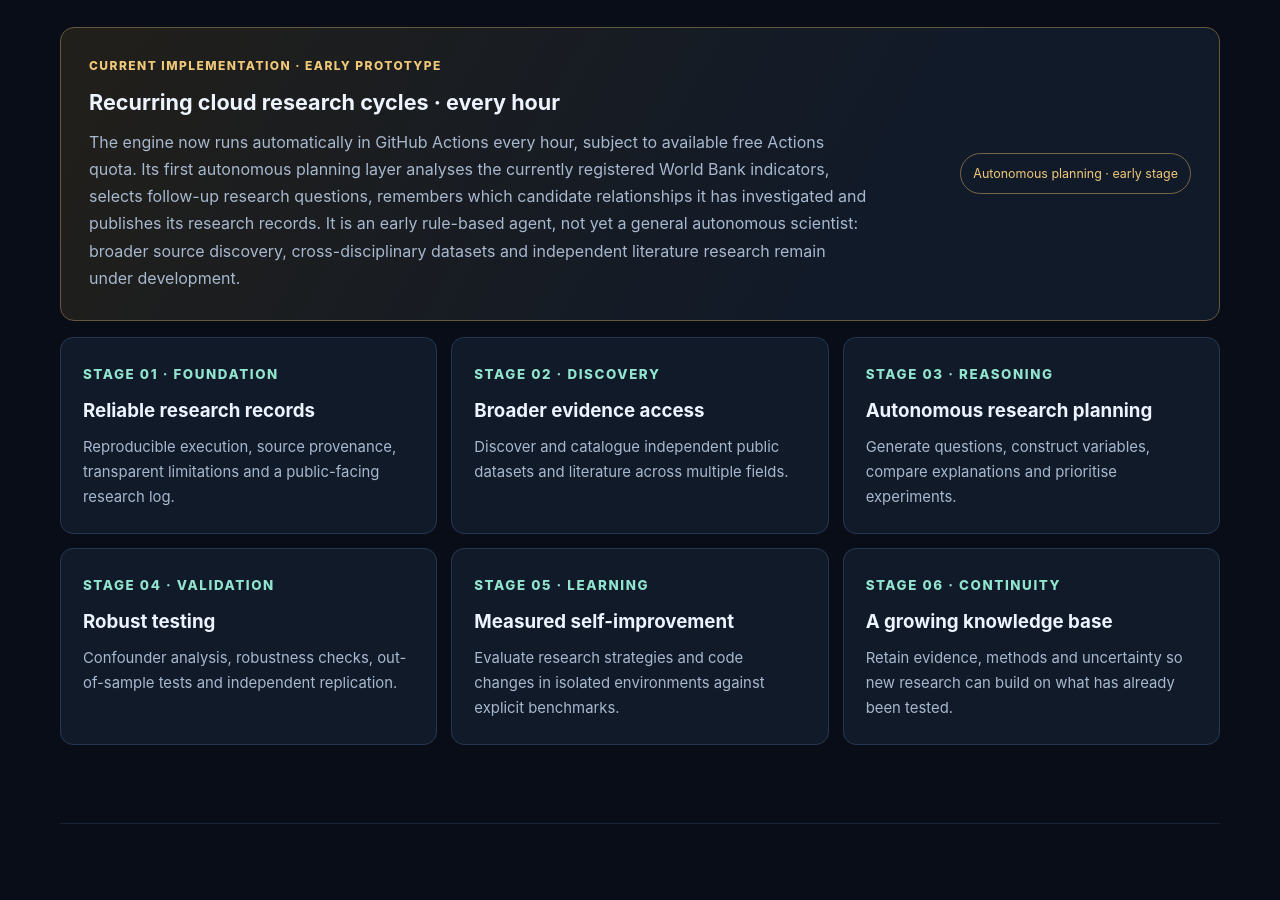
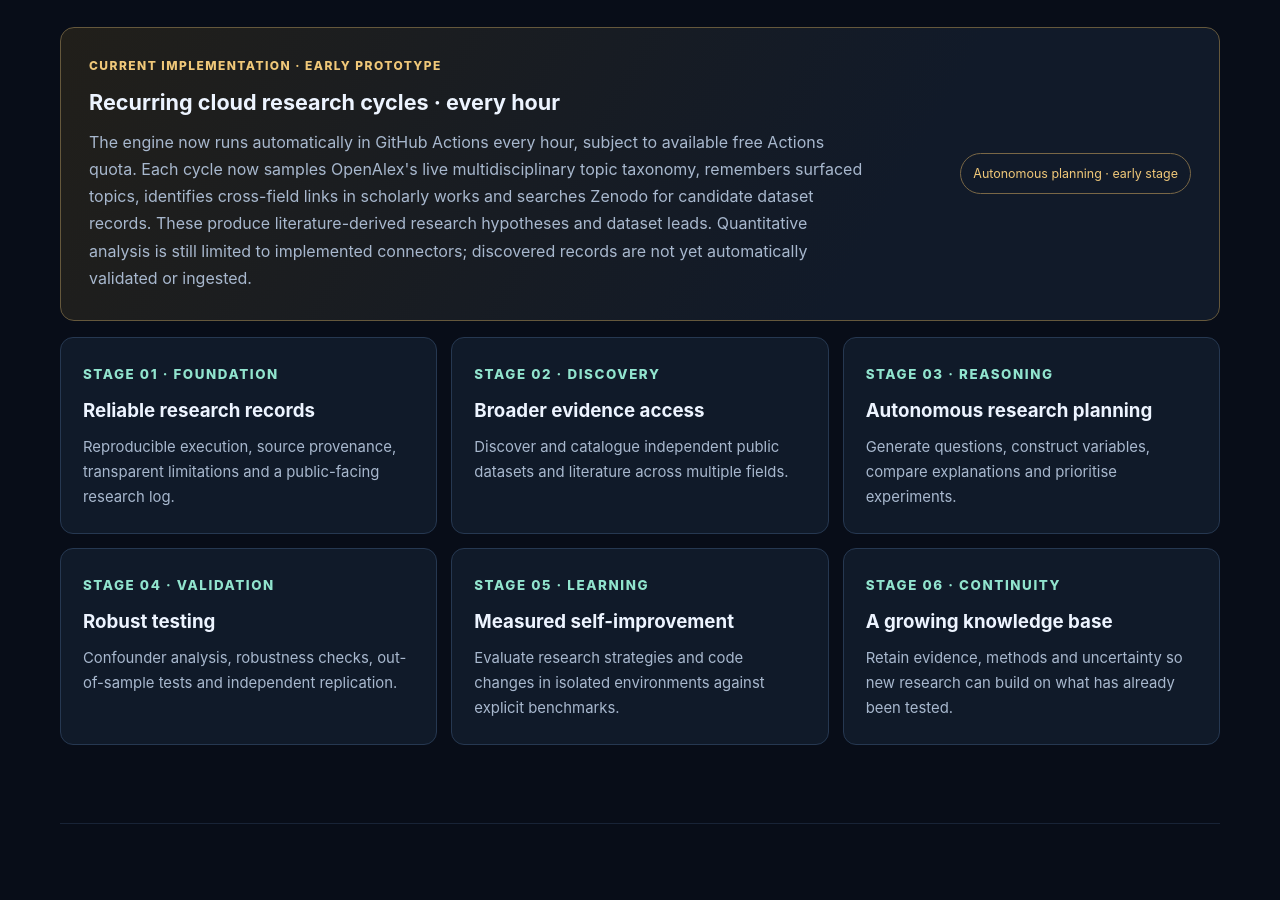
Before and after one commit to Society-X-D/society-x-d.github.io, a plain HTML site: page index.html in a window 1280 px wide. Shown: the part 4366-5266 px from the top of the page. Drawn offline with Linux system fonts and the light colour scheme.

Commit message:
Update homepage to describe live autonomous topic discovery

```diff
--- a/index.html
+++ b/index.html
@@ -39,7 +39,7 @@ a{color:inherit;text-decoration:none}a:hover{color:var(--mint)}.wrap{width:min(v
 <div class="principle"><h3>Controlled self-improvement</h3><p>Experiment freely in isolated branches; evaluate changes before adoption. Security, permissions and production governance remain protected.</p></div>
 </div></section>
 <section class="section" id="signals"><div class="section-head"><div class="kicker">04 / Signals from the data</div><h2>What is emerging from the evidence?</h2><p class="section-intro">The current scan has identified recurring relationships across public datasets from 2000–2023. These are research leads — not causal discoveries. Explore the evidence, uncertainty and competing explanations by scientific area.</p></div><div class="insight-grid" id="home-insights"><article class="insight"><small>LIVE RESEARCH FEED</small><h3>Loading the latest signals</h3><p>The portal is retrieving the latest completed research cycle.</p></article></div><p class="data-note" id="home-data-note">Results are updated from the latest automated research run.</p><div class="actions"><a class="btn primary" href="./research.html">Explore results by scientific area ↗</a><a class="btn secondary" href="./methodology.html">How results are tested ↗</a></div></section><section class="section" id="status"><div class="section-head"><div class="kicker">05 / Where the project stands</div><h2>The ambition is broad. The implementation is early.</h2><p class="section-intro">SOCIETY-X is being built in stages. This portal distinguishes the long-term research vision from capabilities that have actually been implemented and tested.</p></div>
-<div class="status"><div><div class="flag">Current implementation · Early prototype</div><h3>Recurring cloud research cycles · every hour</h3><p>The engine now runs automatically in GitHub Actions every hour, subject to available free Actions quota. Its first autonomous planning layer analyses the currently registered World Bank indicators, selects follow-up research questions, remembers which candidate relationships it has investigated and publishes its research records. It is an early rule-based agent, not yet a general autonomous scientist: broader source discovery, cross-disciplinary datasets and independent literature research remain under development.</p></div><div class="status-mark">Autonomous planning · early stage</div></div>
+<div class="status"><div><div class="flag">Current implementation · Early prototype</div><h3>Recurring cloud research cycles · every hour</h3><p>The engine now runs automatically in GitHub Actions every hour, subject to available free Actions quota. Each cycle now samples OpenAlex's live multidisciplinary topic taxonomy, remembers surfaced topics, identifies cross-field links in scholarly works and searches Zenodo for candidate dataset records. These produce literature-derived research hypotheses and dataset leads. Quantitative analysis is still limited to implemented connectors; discovered records are not yet automatically validated or ingested.</p></div><div class="status-mark">Autonomous planning · early stage</div></div>
 <div class="roadmap" style="margin-top:16px">
 <article class="stage"><small>STAGE 01 · FOUNDATION</small><h3>Reliable research records</h3><p>Reproducible execution, source provenance, transparent limitations and a public-facing research log.</p></article>
 <article class="stage"><small>STAGE 02 · DISCOVERY</small><h3>Broader evidence access</h3><p>Discover and catalogue independent public datasets and literature across multiple fields.</p></article>
```
